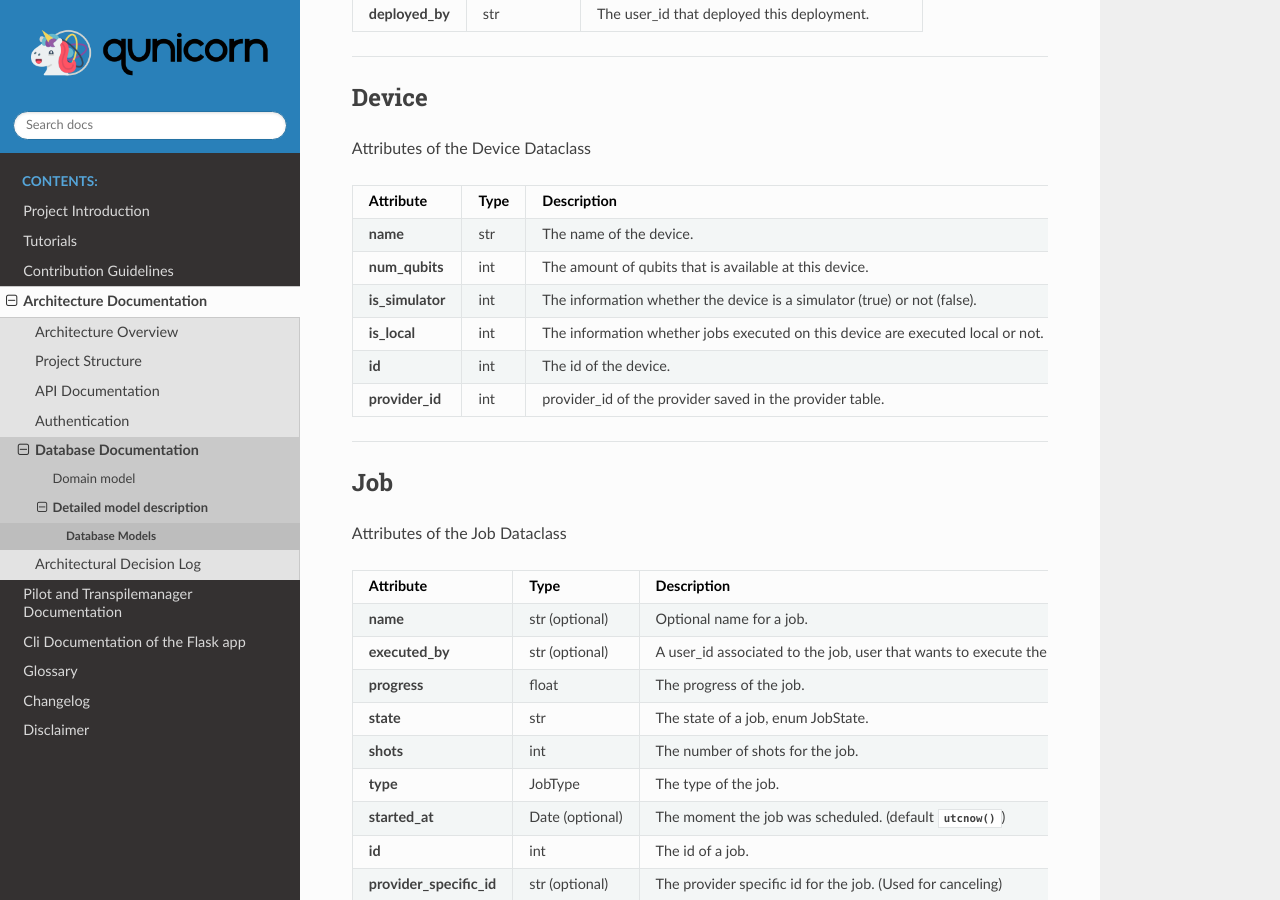
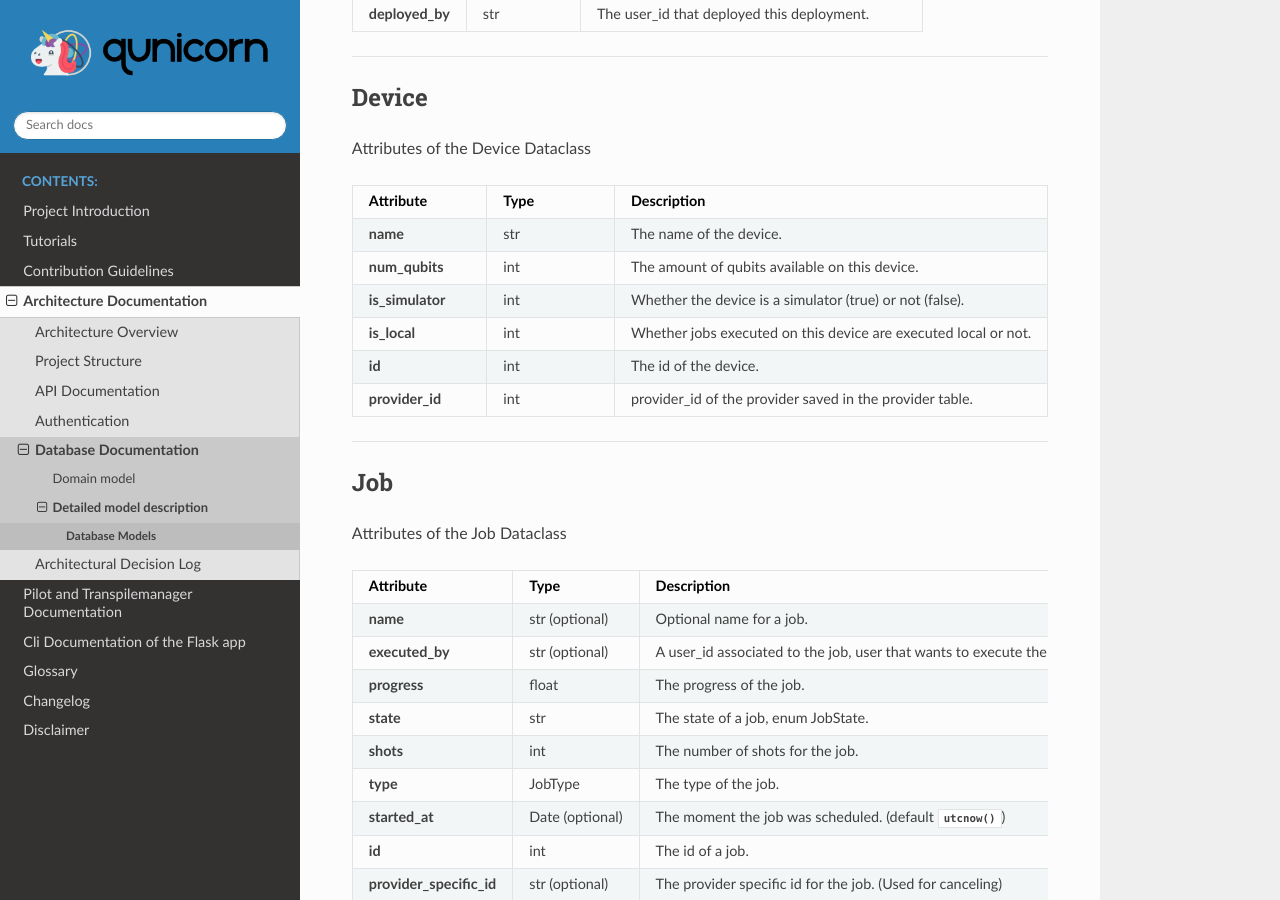
Before and after one commit to qunicorn/qunicorn-core, a Sphinx documentation site: the page built from docs/architecture_documentation/database_documentation/dbmodels.rst, in a window 1280 px wide and 900 px high, scrolled down 422 px. Built offline with Sphinx 7.4.7 and the Read the Docs theme 2.0.0, drawn with Linux system fonts in a browser that asks for light colours; pages that are not in the unit, such as notebooks, are missing from menus; some of the changed text lies outside the part shown.

Commit message:
Improved architecture documentation

```diff
--- a/docs/architecture_documentation/database_documentation/dbmodels.rst
+++ b/docs/architecture_documentation/database_documentation/dbmodels.rst
@@ -52,15 +52,15 @@ Attributes of the Device Dataclass
 
     *   - **num_qubits**
         - int
-        - The amount of qubits that is available at this device.
+        - The amount of qubits available on this device.
 
     *   - **is_simulator**
         - int
-        - The information whether the device is a simulator (true) or not (false).
+        - Whether the device is a simulator (true) or not (false).
 
     *   - **is_local**
         - int
-        - The information whether jobs executed on this device are executed local or not.
+        - Whether jobs executed on this device are executed local or not.
 
     *   - **id**
         - int
```
Also changed, not shown: other parts of docs/architecture_documentation/database_documentation/dbmodels.rst (+1 -1 lines), docs/architecture_documentation/architectural_decision_records/0003-restructuring-of-project.md (+1 -1 lines), docs/architecture_documentation/architectural_decision_records/0006-mapper.md (+2 -2 lines), docs/architecture_documentation/architectural_decision_records/0010-job-results.md (+1 -1 lines).
